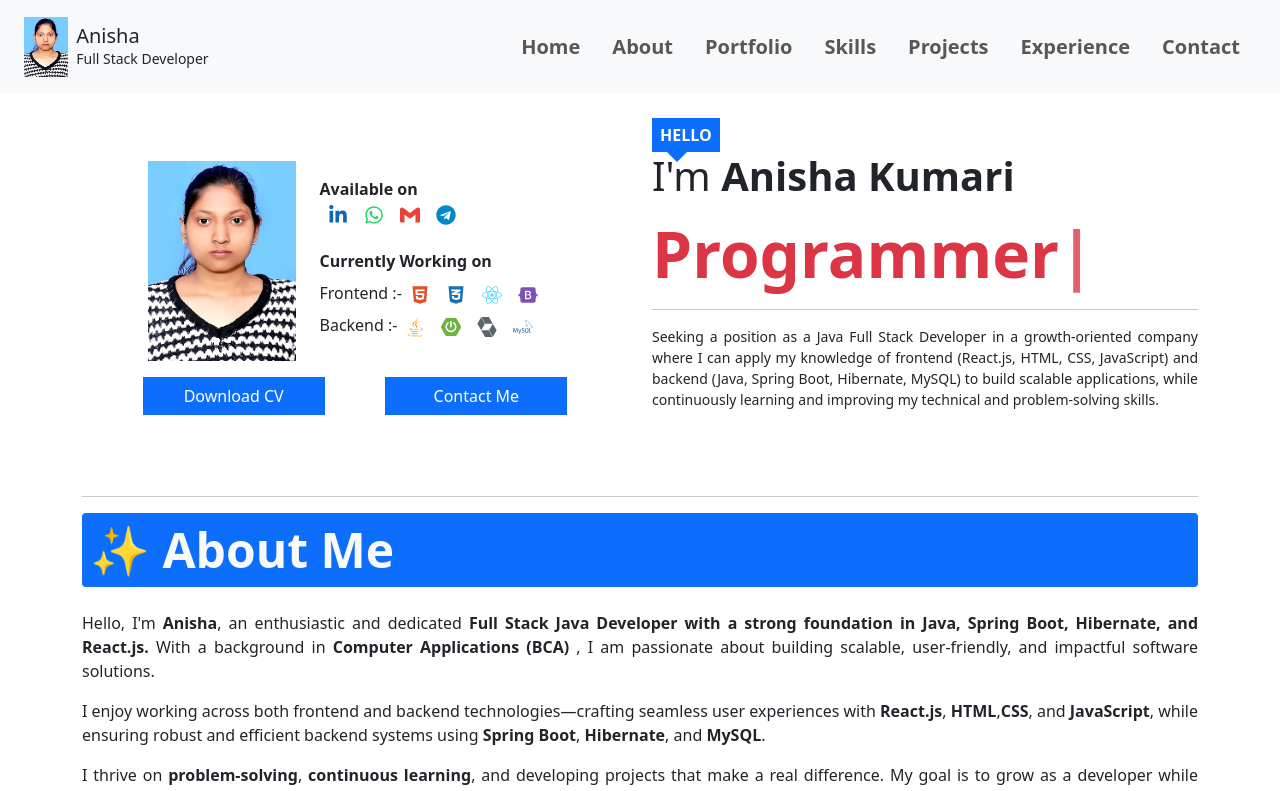
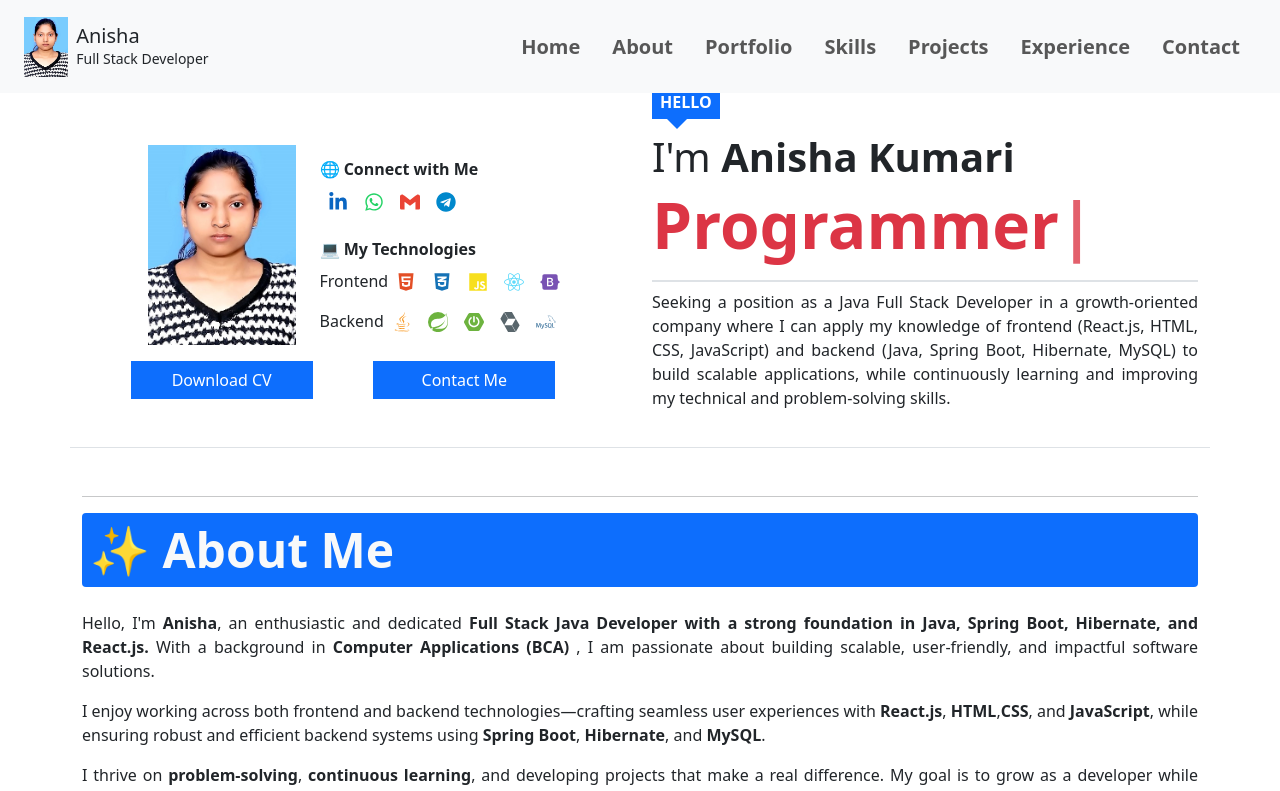
Before and after one commit to anishasingx/Portfolio, a React (Vite) app: page / in a window 1280 px wide. Shown: the top 791 px of the page. Built offline with nearby package versions, Linux system fonts and the light colour scheme.

Commit message:
Updated portfolio with new changes

```diff
--- a/src/components/Home.jsx
+++ b/src/components/Home.jsx
@@ -1,65 +1,61 @@
-import profile from  '../../public/profile.png'
+import profile from '../../public/profile.png'
 import { FaLinkedinIn, FaWhatsapp, FaTelegram } from "react-icons/fa";
 import { SiGmail } from "react-icons/si";
-import { FaHtml5, FaCss3Alt, FaJs, FaReact, FaBootstrap, FaJava } from "react-icons/fa";
-import { SiSpringboot, SiHibernate, SiMysql } from "react-icons/si";
+import { FaHtml5, FaCss3Alt, FaJs, FaReact, FaBootstrap, FaDatabase, FaJava } from "react-icons/fa";
+import { SiSpringboot, SiHibernate, SiMysql, SiSpring } from "react-icons/si";
 import { ReactTyped } from 'react-typed';
 const Home = () => {
   return (
-    <div name="Home" className='row align-items-center mt-5 pt-3 pt-lg-5' style={{minHeight:400}}>
-      <div className='col-12 col-lg-6 my-3 mt-5'>
-            <div className="row align-items-center justify-content-center">
-               <div className="col-5 text-end ">
-                    <img height={200} src={profile} alt="" />
+    <div name="Home" className='row align-items-center my-4 border-bottom border-1 mt-5 pt-3' style={{minHeight:400}}>
+        <div className="col-12 col-lg-6 mb-3 mt-5">
+            <div className="row align-items-end">
+                <div className="col-5 text-end">
+                    <img src={profile} alt="" height={200} />
                 </div>
                <div className="col-7">
-                    <div className="">
-                        <div className="">
-                            <span className='fw-bold py-5'>Available on</span>
-                            <div className="d-flex">
-                                <div className="mx-2"><FaLinkedinIn size={20} color="#0A66C2" /></div>
-                                <div className="mx-2"><FaWhatsapp size={20} color="#25D366" /></div>
-                                <div className="mx-2"><SiGmail size={20} color="#EA4335" /></div>
-                                <div className="mx-2"><FaTelegram size={20} color="#0088cc" /></div>
+                    <div>
+                        <span className='fw-bold'>🌐 Connect with Me</span>
+                        <div className="d-flex mb-3">
+                            <div className="p-2"><FaLinkedinIn size={20} color="#0A66C2" /></div>
+                            <div className="p-2"><FaWhatsapp size={20} color="#25D366" /></div>
+                            <div className="p-2"><SiGmail size={20} color="#EA4335" /></div>
+                            <div className="p-2"><FaTelegram size={20} color="#0088cc" /></div>
                         </div>
                     </div>
-                        <div className="mt-4">
-                            <span className='fw-bold '>Currently Working on</span>
+                    <div>
+                        <span className='fw-bold'>💻 My Technologies</span>
                         <div className="">
-                                <div className='d-flex my-2 '>
-                                    <span>Frontend :-</span>
-                                    <div className="mx-2"><FaHtml5 size={20} color="#E34F26" /></div>
-                                    <div className="mx-2"><FaCss3Alt size={20} color="#1572B6" /></div>
-                                    <div className="mx-2"><FaReact size={20} color="#61DBFB" /></div>
-                                    <div className="mx-2"><FaBootstrap size={20} color="#7952B3" /></div>
+                            <div className='d-flex align-items-center'>
+                                <span className="">Frontend</span>
+                                <div className="p-2"><FaHtml5 size={20} color="#e34f26" /></div>
+                                <div className="p-2"><FaCss3Alt size={20} color="#1572b6" /></div>
+                                <div className="p-2"><FaJs size={20} color="#f7df1e" /></div>
+                                <div className="p-2"><FaReact size={20} color="#61DBFB" /></div>
+                                <div className="p-2"><FaBootstrap size={20} color="#7952B3" /></div>
                             </div>
-
-                                <div className="d-flex my-2">
-                                    <span>Backend :-</span>
-                                    <div className="mx-2"><FaJava size={20} color="#f89820" /></div>
-                                    <div className="mx-2"><SiSpringboot size={20} color="#6DB33F" /></div>
-                                    <div className="mx-2"><SiHibernate size={20} color="#59666C" /></div>
-                                    <div className="mx-2"><SiMysql size={20} color="#4479A1" /></div>
-                                </div>
-
+                            <div className='d-flex align-items-center mb-1'>
+                                <span className="">Backend</span>
+                                <div className="p-2"><FaJava size={20} color="#f89820" /></div>
+                                <div className="p-2"><SiSpring size={20} color="#6DB33F" /></div>
+                                <div className="p-2"><SiSpringboot size={20} color="#6DB33F" /></div>
+                                <div className="p-2"><SiHibernate size={20} color="#59666C" /></div>
+                                <div className="p-2"><SiMysql size={20} color="#4479A1" /></div>
                             </div>
                         </div>
                     </div>
                </div>
-                <div className="row  justify-content-evenly mt-3">
-                    <button className='btn btn-primary rounded-0 col-4 '>Download CV</button>
-                    <button className='btn btn-primary rounded-0 col-4 '>Contact Me</button>
+               <div className='row justify-content-evenly mt-3'>
+                <button className='btn btn-primary rounded-0 col-4 animate'>Download CV</button>
+                <button className='btn btn-primary rounded-0 col-4 animate'>Contact Me</button>
                </div>
             </div>
-
         </div>
-
-    <div className='col-12 col-lg-6'>
-        <div className='chat-bubble'>
+        <div className="col-12 col-lg-6">
+            <div className="chat-bubble">
                 HELLO
             </div>
-        <div className=''>
-            <p className='display-6'>I'm <span className='fw-bold'> Anisha Kumari</span></p>
+            <div className='mt-2 border-bottom border-2 pb-3'>
+                <p className='fs-1 m-0' >I'm <span className='fw-bold'>Anisha Kumari</span></p>
                 <ReactTyped
                     className='display-3 fw-bold text-danger'
                     strings={["Programmer","Developer","Coder",]}
@@ -69,17 +65,10 @@ const Home = () => {
                 >
                 </ReactTyped>
             </div>
-        <hr />
-       <p className="mt-2 small" style={{ textAlign: "justify" }}>
-            Seeking a position as a Java Full Stack Developer in a growth-oriented company
-            where I can apply my knowledge of frontend (React.js, HTML, CSS, JavaScript)
-            and backend (Java, Spring Boot, Hibernate, MySQL) to build scalable applications,
-            while continuously learning and improving my technical and problem-solving skills.
-        </p>
-
+            <p className='mt-2 text-justify-custom'>Seeking a position as a Java Full Stack Developer in a growth-oriented company where I can apply my knowledge of frontend (React.js, HTML, CSS, JavaScript) and backend (Java, Spring Boot, Hibernate, MySQL) to build scalable applications, while continuously learning and improving my technical and problem-solving skills.</p>
         </div>
     </div>
   )
 }
 
-export default Home;
+export default Home
```
Lines whose indentation alone changed are shown as unchanged.
